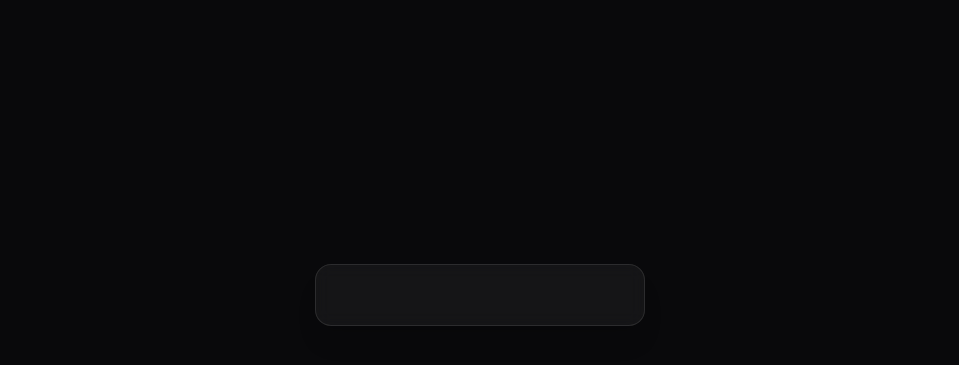
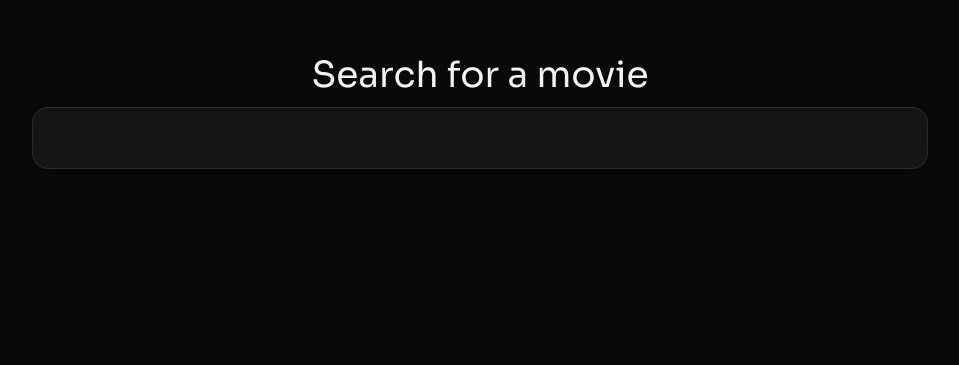
Before and after one commit to ahmedzsolt/movieweb, a React (Vite) app: page / in a window 1280 px wide. Shown: the part 105-470 px from the top of the page, without its empty margins (160-1119 px from the left). Built offline with nearby package versions, Linux system fonts and the light colour scheme.

Commit message:
Style search results

```diff
--- a/src/App.tsx
+++ b/src/App.tsx
@@ -7,7 +7,7 @@ function App() {
   const [chosenMovies, setChosenMovies] = useState<Movie[]>([]);
 
   return(
-    <main className="min-h-screen bg-zinc-950 text-zinc-100 flex flex-col flex flex-col items-center justify-center">
+    <main className="min-h-screen bg-zinc-950 text-zinc-100 flex flex-col flex flex-col items-center pt-40">
       {
         chosenMovies?.length === 0 ? (
           <MovieSearch setChosenMovies={setChosenMovies}/>
--- a/src/components/MovieSearch.tsx
+++ b/src/components/MovieSearch.tsx
@@ -5,6 +5,7 @@ import type { Movie, MovieSearchProps } from "../types/types";
 function MovieSearch({setChosenMovies}: MovieSearchProps) {
     const [searchInput, setSearchInput] = useState('');
     const [searchResults, setSearchResults] = useState<Movie[]>([]);
+    const [isLoadingSearchResults, setIsLoadingSearchResults] = useState(false);
 
     useEffect(() => {
         if(searchInput.length < 3) {
@@ -12,22 +13,32 @@ function MovieSearch({setChosenMovies}: MovieSearchProps) {
             return;
         }
 
+        setIsLoadingSearchResults(true);
+
         const timeout = setTimeout( async() => {
             const movies = await getMovies(searchInput);
-            setSearchResults(movies.results);
+            setSearchResults(movies);
         }, 500);
+
+        setIsLoadingSearchResults(false);
 
         return () => clearTimeout(timeout);
     }, [searchInput]);
 
     return(
-        <div>
-            <input type="text" value={searchInput} onChange={event => setSearchInput(event.target.value)} className="max-w-xl rounded-2xl border border-white/10 bg-white/5 px-5 py-4 text-lg text-white placeholder-white/30 shadow-xl backdrop-blur outline-none transition-all focus:border-white/30 focus:bg-white/10 focus:ring-2 focus:ring-white/10" />
-            <div>
+        <div className="w-3/4 max-w-4xl">
+            <h1 className="text-center mb-3 text-4xl">Search for a movie</h1>
+            <input type="text" value={searchInput} onChange={event => setSearchInput(event.target.value)} className="w-full rounded-2xl border border-white/10 bg-white/5 px-5 py-4 text-lg text-white placeholder-white/30 shadow-xl backdrop-blur outline-none transition-all focus:border-white/30 focus:bg-white/10 focus:ring-2 focus:ring-white/10" />
+            <div className="pt-4 px-4">
                 {
-                    searchResults.map(movie => (
-                        <button key={movie.id} onClick={() => setChosenMovies(prev => [...prev, movie])}>{movie.title}</button>
-                    ))
+                    !isLoadingSearchResults ? (
+                        searchResults.map(movie => (
+                            <div className="flex flex-row gap-x-2 mb-2">
+                                <img src={"https://image.tmdb.org/t/p/original/" + movie.poster_path} className="h-8 w-8 object-cover"/>
+                                <button key={movie.id} onClick={() => setChosenMovies(prev => [...prev, movie])}>{movie.title} ({movie.release_date.slice(0,4)})</button>
+                            </div>
+                        ))
+                    ) : ''
                 }
             </div>
         </div>
--- a/src/index.css
+++ b/src/index.css
@@ -1 +1,7 @@
+@import url('https://fonts.googleapis.com/css2?family=Sora:wght@400;500;600;700&display=swap');
+
 @import "tailwindcss";
+
+@theme {
+  --font-sans: "Sora", sans-serif;
+}
--- a/src/services/tmdb.ts
+++ b/src/services/tmdb.ts
@@ -13,7 +13,9 @@ export async function getMovies(searchQuery: string) {
 
     const result = await response.json();
 
-    return result;
+    const movies = result.results.slice(0, 10);
+
+    return movies;
 }
 
 export async function getRecommendations(id: number) {
--- a/src/types/types.ts
+++ b/src/types/types.ts
@@ -1,7 +1,8 @@
 export type Movie = {
     id: number,
     title: string,
-    release_date: string
+    release_date: string,
+    poster_path: string
 }
 
 export type MovieSearchProps = {
```
